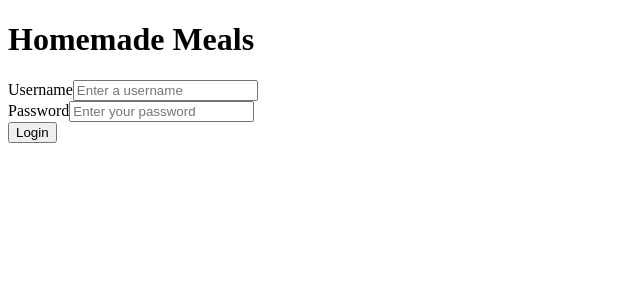
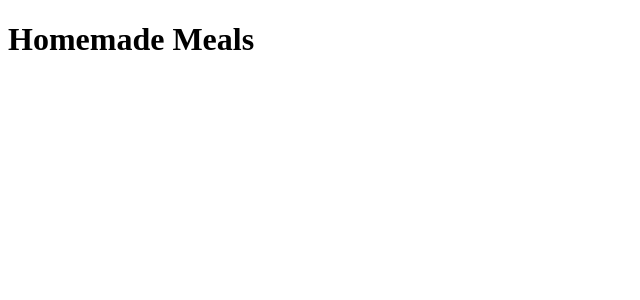
Before and after one commit to hirengondhiya/homemade-meals-client, a React (Create React App) app: page /auth/login in a window 1280 px wide. Shown: the top 300 px of the page, without its empty margins (0-640 px from the left). Built offline with nearby package versions, Linux system fonts and the light colour scheme.

Commit message:
fixed error with the login and working sucessfully

```diff
--- a/src/App.js
+++ b/src/App.js
@@ -72,10 +72,10 @@ const App = () => {
 					/>
 					<Route
 						exact
-						path="/auth/register"
+						path="/register"
 						render={(props) => <Register {...props} registerUser={registerUser} />}
 					/>
-					<Route exact path="/auth/login" render={(props) => <SignIn {...props} loginUser={loginUser} />} />
+					<Route exact path="/login" render={(props) => <SignIn {...props} loginUser={loginUser} />} />
 				</Switch>
 			</BrowserRouter>
 		</div>
--- a/src/components/auth-components/SignIn.js
+++ b/src/components/auth-components/SignIn.js
@@ -19,10 +19,9 @@ const SignIn = ({ history, loginUser }) => {
 			[name]: value
 		});
 	}
-
 	// handleSumbmit
 	function handleSubmit(event) {
-		event.prevenDefault();
+		event.preventDefault();
 		loginUser(userInfo);
 		history.push('/');
 	}
@@ -44,7 +43,10 @@ const SignIn = ({ history, loginUser }) => {
 					onChange={handleChange}
 				/>
 			</div>
-			<input type="submit" value="Login" />
+			<button>Login</button>
+			{
+				// <input type="submit" value="Login" />
+			}
 		</form>
 	);
 };
```
